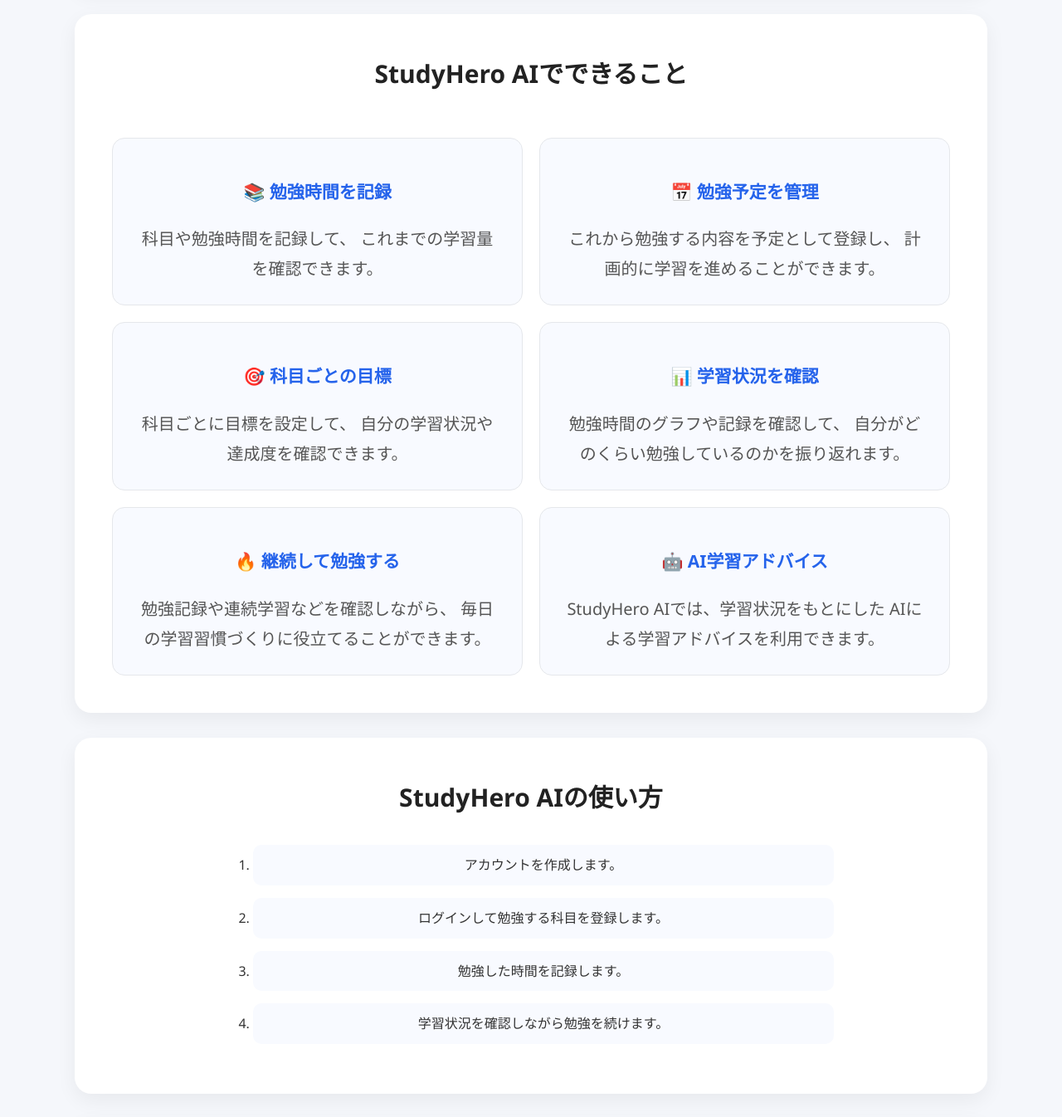
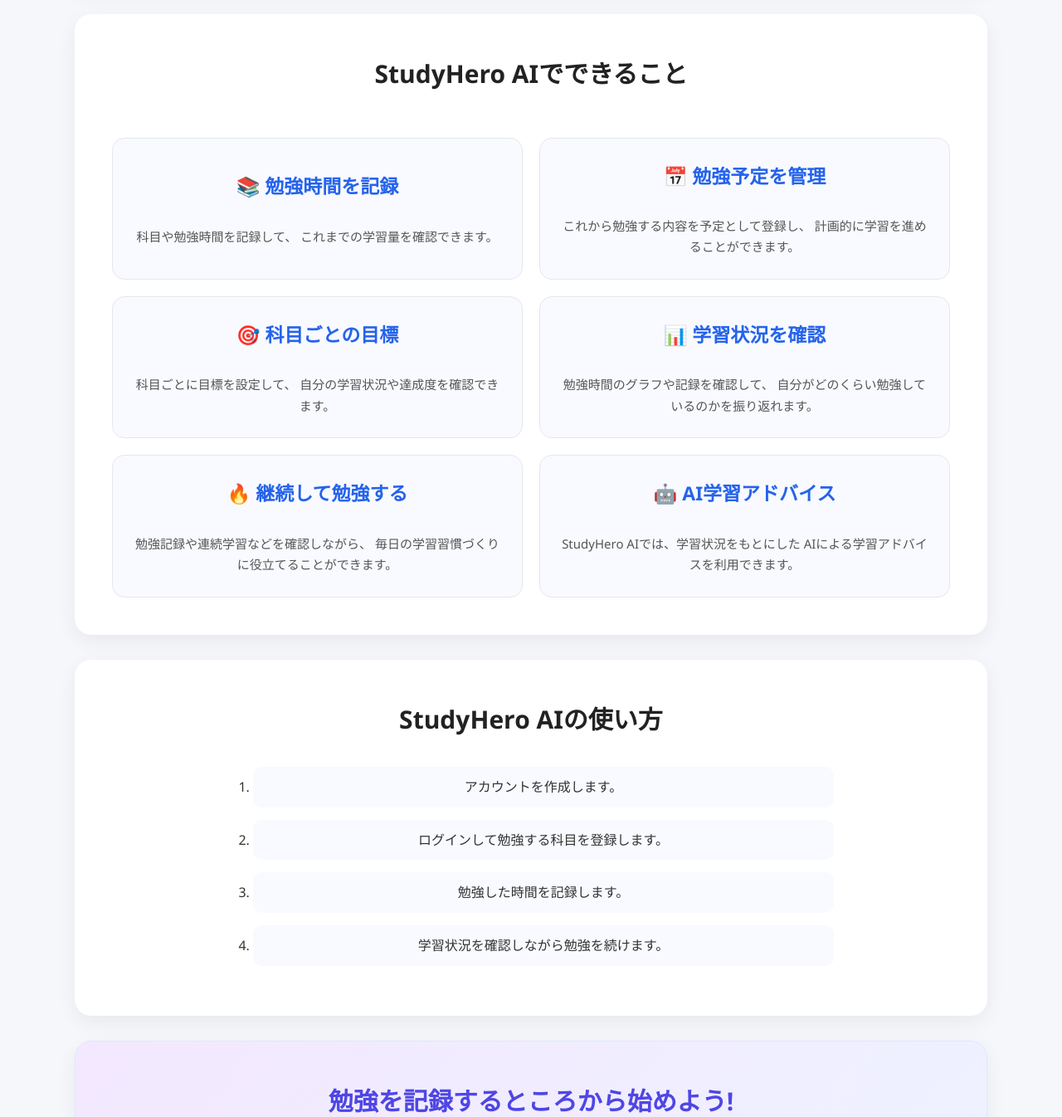
Before and after one commit to hasegawa-div/studyhero-ai, a Flask app: page / in a window 1280 px wide. Shown: the part 474-1820 px from the top of the page at 83% size. Run offline with Flask 3, Linux system fonts and the light colour scheme.

Commit message:
Improve css

```diff
--- a/static/css/style.css
+++ b/static/css/style.css
@@ -593,7 +593,32 @@ main > section:nth-child(2) {
     grid-template-columns: repeat(2, 1fr);
     gap: 20px;
 }
+/* できることカードを見やすくする */
+main > section:nth-child(2) article {
+    min-height: 170px;
+    display: flex;
+    flex-direction: column;
+    justify-content: center;
+    padding: 30px;
+    box-sizing: border-box;
+}
 
+main > section:nth-child(2) article h3 {
+    font-size: 23px;
+    margin-top: 0;
+    margin-bottom: 12px;
+}
+
+main > section:nth-child(2) article p {
+    font-size: 15px;
+    line-height: 1.7;
+}
+
+/* カードを少し浮かせる */
+main > section:nth-child(2) article:hover {
+    transform: translateY(-6px);
+    box-shadow: 0 12px 25px rgba(0, 0, 0, 0.10);
+}
 main > section:nth-child(2) > h2 {
     grid-column: 1 / -1;
 }
```
